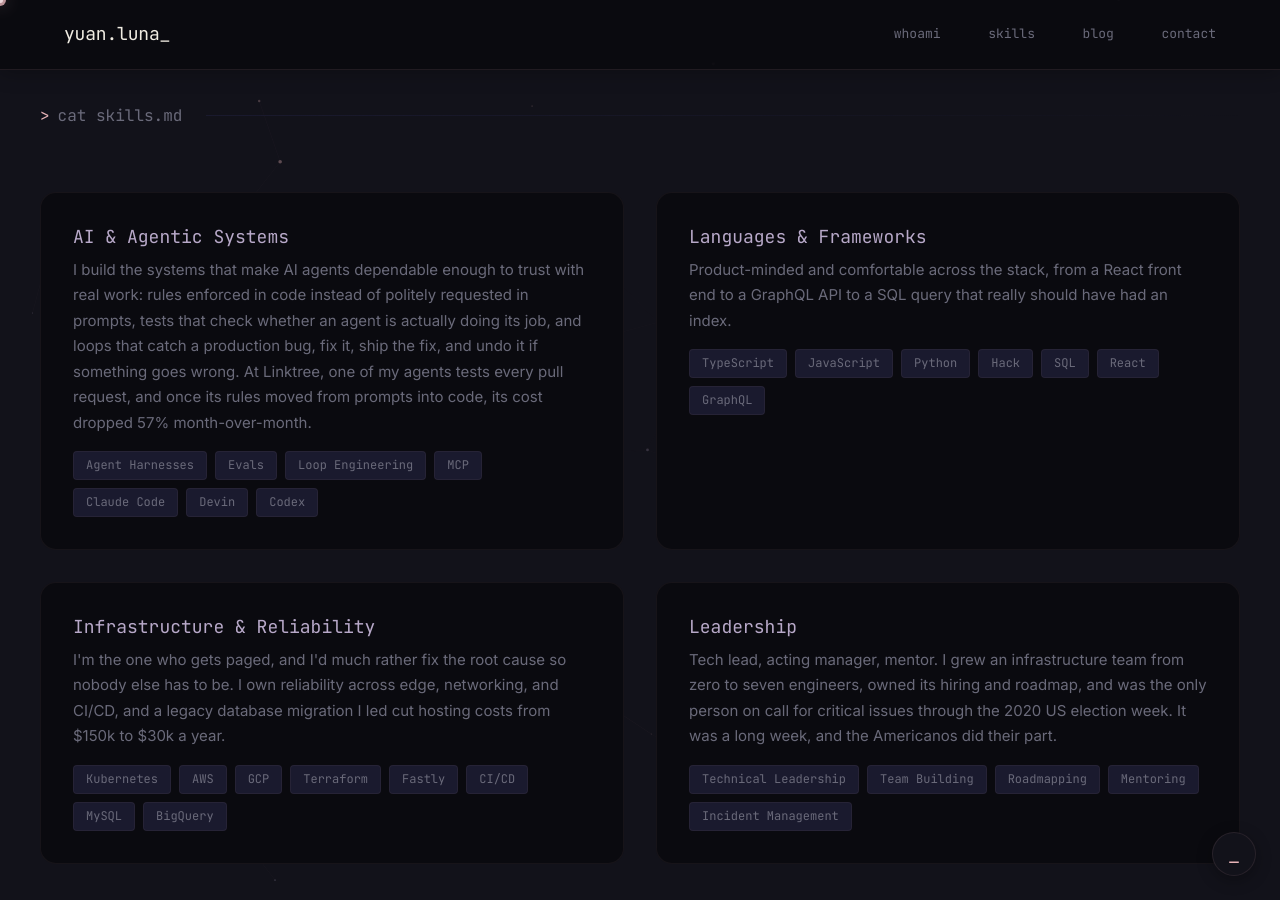
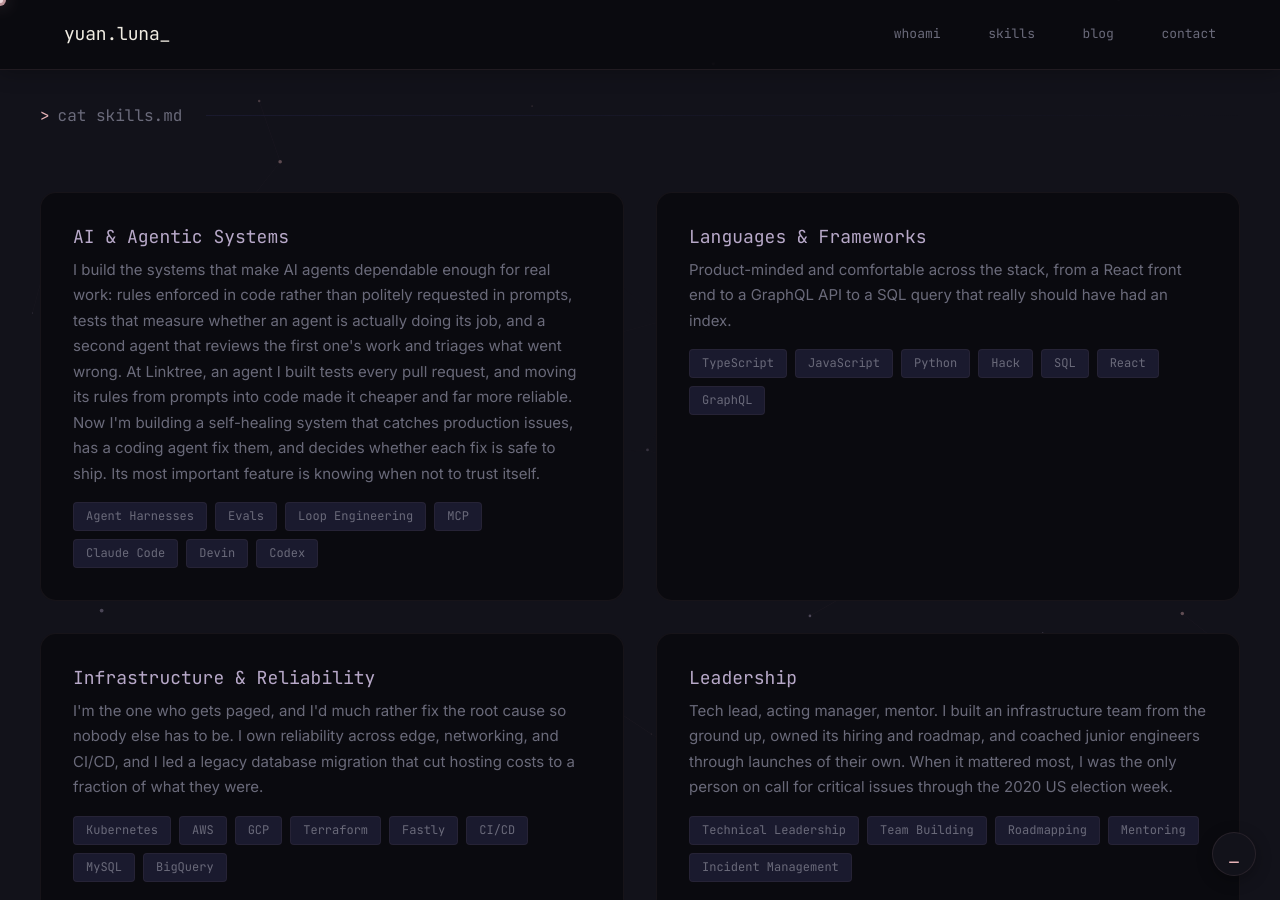
Before and after one commit to YuanFengLuna/yuanfengluna.github.io, a Jekyll site: the page built from index.markdown, in a window 1280 px wide and 900 px high, scrolled down 1621 px. Built offline with Jekyll 4.4.1, drawn with Linux system fonts in a browser that asks for light colours.

Commit message:
feat: refine skills copy, drop exact metrics
Co-Authored-By: Claude Sonnet 5 <noreply@anthropic.com>

```diff
--- a/index.markdown
+++ b/index.markdown
@@ -72,7 +72,7 @@ layout: home
     <div class="skills-grid">
       <div class="skill-card reveal">
         <h3>AI &amp; Agentic Systems</h3>
-        <p>I build the systems that make AI agents dependable enough to trust with real work: rules enforced in code instead of politely requested in prompts, tests that check whether an agent is actually doing its job, and loops that catch a production bug, fix it, ship the fix, and undo it if something goes wrong. At Linktree, one of my agents tests every pull request, and once its rules moved from prompts into code, its cost dropped 57% month-over-month.</p>
+        <p>I build the systems that make AI agents dependable enough for real work: rules enforced in code rather than politely requested in prompts, tests that measure whether an agent is actually doing its job, and a second agent that reviews the first one's work and triages what went wrong. At Linktree, an agent I built tests every pull request, and moving its rules from prompts into code made it cheaper and far more reliable. Now I'm building a self-healing system that catches production issues, has a coding agent fix them, and decides whether each fix is safe to ship. Its most important feature is knowing when not to trust itself.</p>
         <div class="tech-tags">
           <span class="tech-tag">Agent Harnesses</span>
           <span class="tech-tag">Evals</span>
@@ -98,7 +98,7 @@ layout: home
       </div>
       <div class="skill-card reveal">
         <h3>Infrastructure &amp; Reliability</h3>
-        <p>I'm the one who gets paged, and I'd much rather fix the root cause so nobody else has to be. I own reliability across edge, networking, and CI/CD, and a legacy database migration I led cut hosting costs from $150k to $30k a year.</p>
+        <p>I'm the one who gets paged, and I'd much rather fix the root cause so nobody else has to be. I own reliability across edge, networking, and CI/CD, and I led a legacy database migration that cut hosting costs to a fraction of what they were.</p>
         <div class="tech-tags">
           <span class="tech-tag">Kubernetes</span>
           <span class="tech-tag">AWS</span>
@@ -112,7 +112,7 @@ layout: home
       </div>
       <div class="skill-card reveal">
         <h3>Leadership</h3>
-        <p>Tech lead, acting manager, mentor. I grew an infrastructure team from zero to seven engineers, owned its hiring and roadmap, and was the only person on call for critical issues through the 2020 US election week. It was a long week, and the Americanos did their part.</p>
+        <p>Tech lead, acting manager, mentor. I built an infrastructure team from the ground up, owned its hiring and roadmap, and coached junior engineers through launches of their own. When it mattered most, I was the only person on call for critical issues through the 2020 US election week.</p>
         <div class="tech-tags">
           <span class="tech-tag">Technical Leadership</span>
           <span class="tech-tag">Team Building</span>
```
